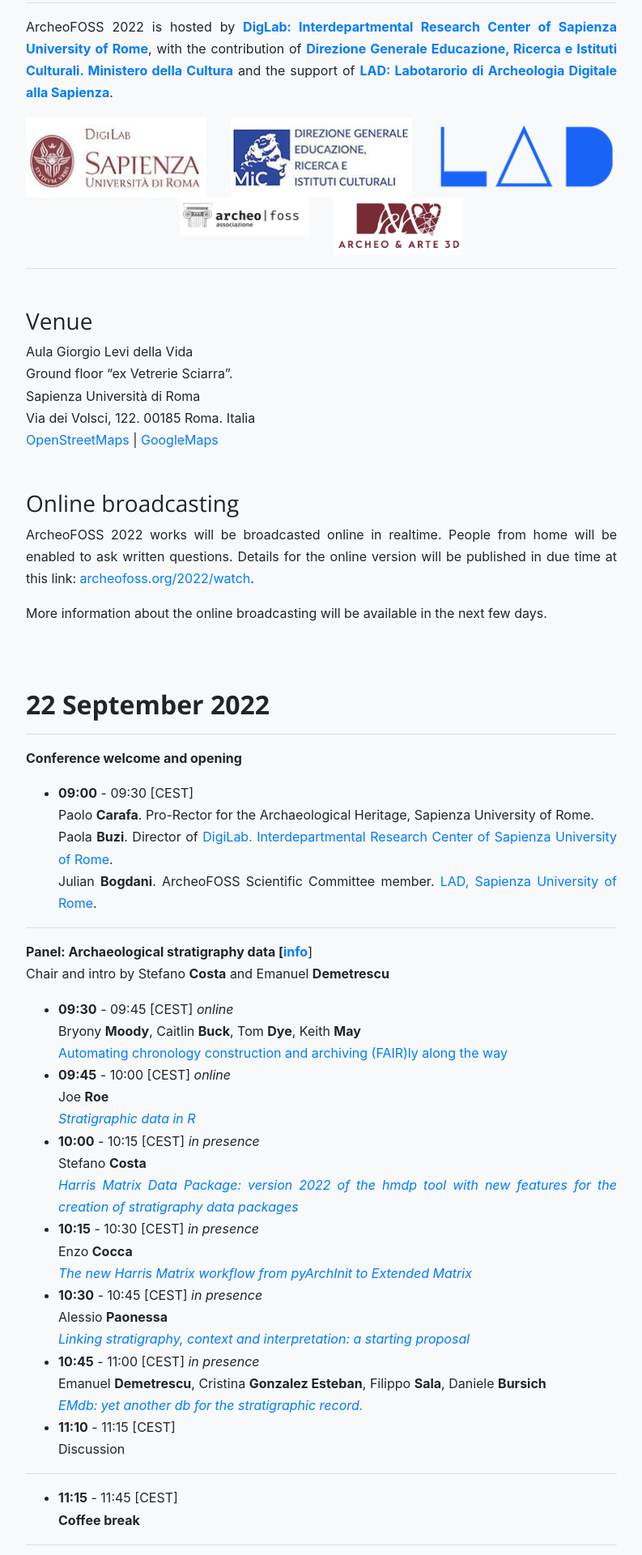
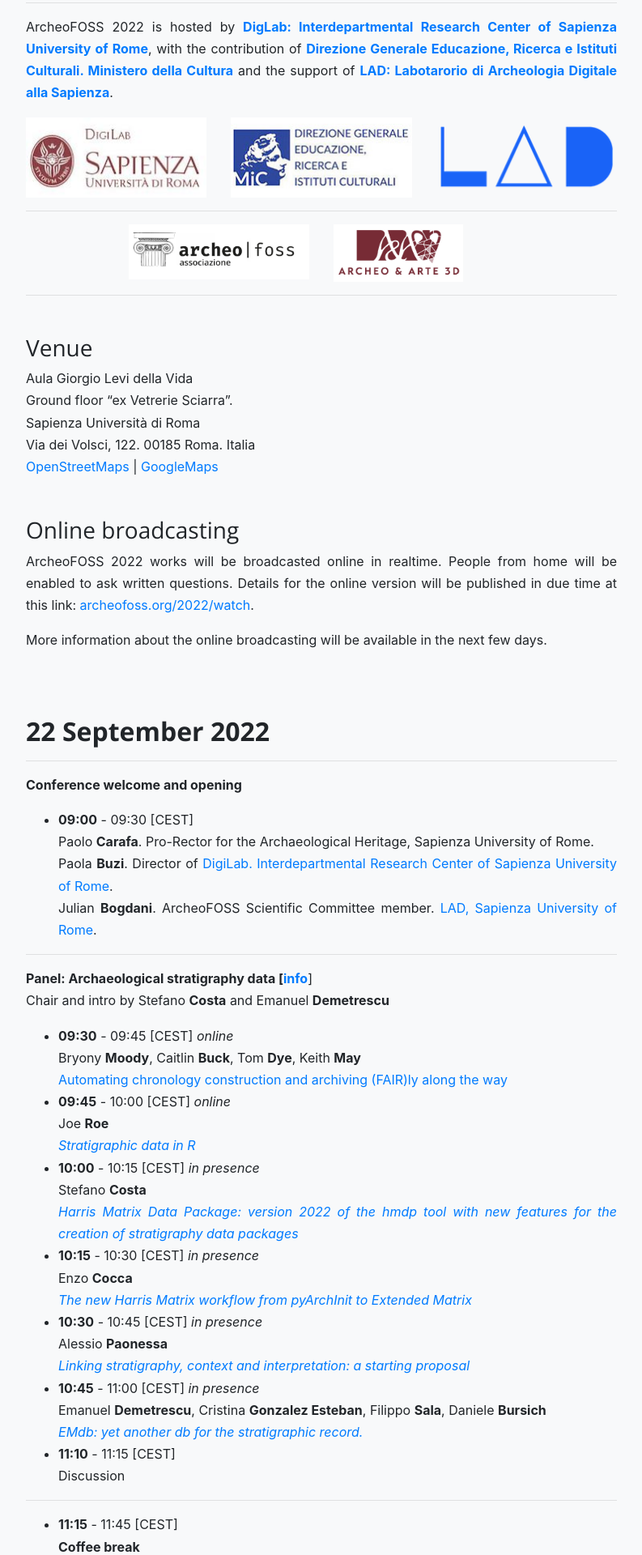
Before and after one commit to archeofoss/archeofoss, a Jekyll site: the page built from 2022/programme.md, in a window 1280 px wide. Shown: the part 555-2475 px from the top of the page at 81% size, without its empty margins (243-1036 px from the left). Built offline with Jekyll 4.4.1, drawn with Linux system fonts in a browser that asks for light colours; nearby versions of some CDN libraries.

Commit message:
fixed margins

```diff
--- a/2022/programme.md
+++ b/2022/programme.md
@@ -33,8 +33,11 @@
         </a>
     </div>
 </div>
-<div class="row">
-    <div class="col-3 offset-3" title="DigiLab Sapienza" >
+
+<hr />
+
+<div class="row mt-3">
+    <div class="col-4 offset-2" title="DigiLab Sapienza" >
         <img src="./logo-af-assoc.png" alt="DigiLab Sapienza" class="img-fluid">
     </div>
     <div class="col-3">
```
